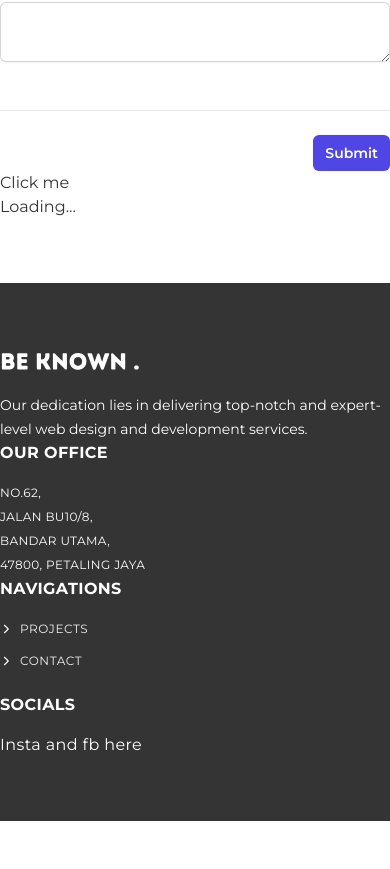
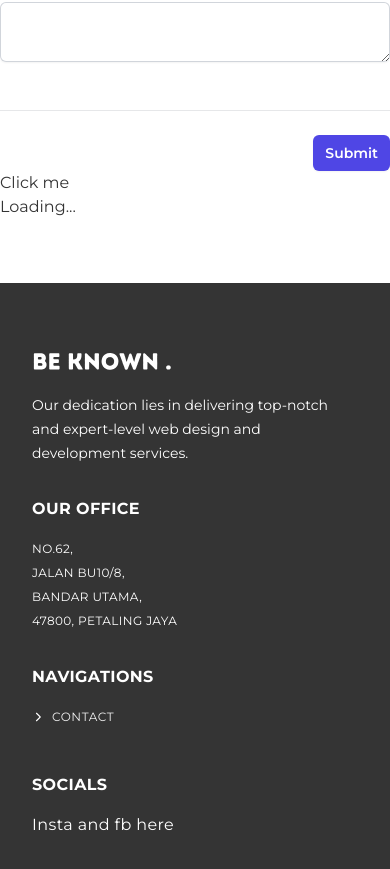
Before and after one commit to brianchoo/be-known, a Next.js app: page /contact in a window 390 px wide. Shown: the part 911-1780 px from the top of the page. Before the commit the page ends 1732 px from the top, so only its background shows below. Built offline with nearby package versions, Linux system fonts and the light colour scheme.

Commit message:
style: fix mobile responsive

```diff
--- a/src/components/Hero.js
+++ b/src/components/Hero.js
@@ -52,26 +52,26 @@ const Hero = () => {
   }, []);
 
   return (
-    <div className="h-screen bg-grey-200 flex justify-center items-center">
+    <div className="h-screen bg-grey-200 flex justify-center items-center px-8 lg:px-0">
       <AnimatedWave color={"#4F46E5"} animationDuration="4s" opacity={"0.6"} />
       <AnimatedWave color={"#4F46E5"} animationDuration="12s" opacity={"0.3"} />
 
       <div className="relative w-full text-center">
         <div
           id="dummy"
-          className="lg:text-9xl font-semibold uppercase w-full invisible"
+          className="lg:text-9xl text-5xl font-semibold uppercase w-full invisible"
         >
           Dummy
         </div>
         <Typewriter
           id="first"
-          className="lg:text-9xl font-semibold uppercase absolute top-0 w-full"
+          className="lg:text-9xl text-5xl font-semibold uppercase absolute top-0 w-full"
           text="Be Visible."
           delay={150}
         />
         <h1
           id="second"
-          className="lg:text-9xl font-semibold uppercase absolute top-0 w-full"
+          className="lg:text-9xl text-5xl font-semibold uppercase absolute top-0 w-full"
         >
           Be Known.
         </h1>
--- a/src/components/layout/footer/Footer.js
+++ b/src/components/layout/footer/Footer.js
@@ -17,16 +17,13 @@ const FooterLinkList = ({ footerLinks }) => {
   );
 };
 
-const FOOTERLINKS = [
-  { label: "Projects", link: "/projects" },
-  { label: "Contact", link: "/contact" },
-];
+const FOOTERLINKS = [{ label: "Contact", link: "/contact" }];
 
 const Footer = () => {
   return (
-    <div className="footer bg-black py-16">
+    <div className="footer bg-black py-16 px-8 lg:px-0">
       <div className="grid grid-cols-12 lg:gap-16 max-w-screen-xl mx-auto">
-        <div className="lg:col-span-3 col-span-12 text-white">
+        <div className="lg:col-span-3 col-span-12 text-white mb-8 lg:mb-0">
           <Image
             src="/logo-white.svg"
             priority={true}
@@ -40,7 +37,7 @@ const Footer = () => {
             design and development services.
           </div>
         </div>
-        <div className="lg:col-span-3 col-span-12 text-white tracking-wide">
+        <div className="lg:col-span-3 col-span-12 text-white tracking-wide mb-8 lg:mb-0">
           <div className="uppercase font-bold mb-4">Our office</div>
           <p className="text-xs font-regular leading-6 uppercase">No.62,</p>
           <p className="text-xs font-regular leading-6 uppercase">
@@ -53,7 +50,7 @@ const Footer = () => {
             47800, Petaling Jaya
           </p>
         </div>
-        <div className="lg:col-span-3 col-span-12 text-white tracking-wide">
+        <div className="lg:col-span-3 col-span-12 text-white tracking-wide mb-6 lg:mb-0">
           <div className="uppercase font-bold mb-4">Navigations</div>
           <FooterLinkList footerLinks={FOOTERLINKS} />
         </div>
--- a/src/components/layout/header/Header.js
+++ b/src/components/layout/header/Header.js
@@ -12,7 +12,7 @@ const NavigationMap = ({ navigationItems }) => {
           href={item.link}
           className={`${
             router.pathname === item.link ? "text-purple" : "text-gray-900"
-          } text-sm font-semibold leading-6 uppercase`}
+          } text-sm font-semibold leading-6 uppercase hover:text-purple`}
         >
           {item.label}
         </a>
@@ -22,8 +22,8 @@ const NavigationMap = ({ navigationItems }) => {
 };
 
 const navigationItems = [
-  { label: "Home", link: "/" },
-  { label: "Projects", link: "/projects" },
+  // { label: "Home", link: "/" },
+  // { label: "Projects", link: "/projects" },
   { label: "Contact", link: "/contact" },
 ];
 
@@ -85,7 +85,7 @@ export default function Header() {
         <div className="hidden lg:flex lg:gap-x-12">
           <NavigationMap navigationItems={navigationItems} />
         </div>
-        <div className="hidden lg:flex lg:flex-1 lg:justify-end lg:items-center">
+        {/* <div className="hidden lg:flex lg:flex-1 lg:justify-end lg:items-center">
           <a href="#" className="text-sm font-semibold leading-6 text-gray-900">
             <svg
               className="w-6 h-6 mx-1"
@@ -108,7 +108,7 @@ export default function Header() {
               <path d="M 31.820312 12 C 13.439312 12 12 13.439312 12 31.820312 L 12 32.179688 C 12 50.560688 13.439312 52 31.820312 52 L 32.179688 52 C 50.560688 52 52 50.560688 52 32.179688 L 52 32 C 52 13.452 50.548 12 32 12 L 31.820312 12 z M 28 16 L 36 16 C 47.129 16 48 16.871 48 28 L 48 36 C 48 47.129 47.129 48 36 48 L 28 48 C 16.871 48 16 47.129 16 36 L 16 28 C 16 16.871 16.871 16 28 16 z M 41.994141 20 C 40.889141 20.003 39.997 20.900859 40 22.005859 C 40.003 23.110859 40.900859 24.003 42.005859 24 C 43.110859 23.997 44.003 23.099141 44 21.994141 C 43.997 20.889141 43.099141 19.997 41.994141 20 z M 31.976562 22 C 26.454563 22.013 21.987 26.501437 22 32.023438 C 22.013 37.545437 26.501437 42.013 32.023438 42 C 37.545437 41.987 42.013 37.498562 42 31.976562 C 41.987 26.454563 37.498562 21.987 31.976562 22 z M 31.986328 26 C 35.299328 25.992 37.992 28.673328 38 31.986328 C 38.007 35.299328 35.326672 37.992 32.013672 38 C 28.700672 38.008 26.008 35.327672 26 32.013672 C 25.992 28.700672 28.673328 26.008 31.986328 26 z" />
             </svg>
           </a>
-        </div>
+        </div> */}
       </nav>
       <div
         className={`${
--- a/src/pages/index.js
+++ b/src/pages/index.js
@@ -30,14 +30,14 @@ const ServiceItem = ({ serviceItems }) => {
         <div
           key={index}
           ref={ref}
-          className="services-item flex lg:gap-6 mb-10 services opacity-0 lg:col-span-6"
+          className="services-item flex gap-6 mb-10 services opacity-0 lg:col-span-6 col-span-12"
         >
           <div className="shrink-0">
             <Image src={item.src} alt={item.alt} width={45} height={80} />
           </div>
           <div>
             <h3 className="font-semibold text-lg mb-1">{item.title}</h3>
-            <p className="leading-7 pr-8">{item.description}</p>
+            <p className="leading-7 lg:pr-8">{item.description}</p>
           </div>
         </div>
       ))}
@@ -81,9 +81,9 @@ export default function Home() {
     <>
       {/* <Ball /> */}
       <Hero />
-      <section className="py-32 services-section">
+      <section className="py-20 lg:py-32 services-section px-8 lg:px-0">
         <div className="mb-20">
-          <h2 className="text-6xl text-center mb-10 font-bold">
+          <h2 className="text-5xl text-center mb-10 font-bold">
             What Do We Do Exactly?
           </h2>
           <p className="max-w-screen-lg mx-auto text-center text-xl leading-7">
@@ -101,36 +101,44 @@ export default function Home() {
         <div className="contact-section-link flex h-full justify-center items-center">
           <a
             href="/contact"
-            className="text-5xl text-white font-bold uppercase pb-2"
+            className="text-5xl text-white font-bold uppercase pb-2 text-center leading-tight"
           >
             Let's talk about your project.
           </a>
         </div>
       </section>
-      <section className="py-32 projects-section">
+      <section className="py-20 lg:py-32 projects-section px-8 lg:px-0">
         <div className="mb-20">
-          <h2 className="text-6xl text-center mb-10 font-bold">Our Work.</h2>
+          <h2 className="text-5xl text-center mb-10 font-bold">Our Work.</h2>
           <p className="max-w-screen-lg mx-auto text-center text-xl">
             Browse our most recent projects below and enjoy our handmade work
             with love for every detail.
           </p>
         </div>
-        <div class="grid grid-cols-12 max-w-screen-lg mx-auto lg:gap-x-6">
-          <div class="col-span-4 bg-gray-950 max-h-96 shadow-border">
+        <div class="grid lg:grid-cols-12 max-w-screen-lg mx-auto lg:gap-x-6">
+          <div class="col-span-4 bg-gray-950 max-h-96 shadow-border mb-20 lg:mb-0">
+            <a href="https://www.centrewest.com.my/index.html" target="_blank">
               <img
                 src="/images/centrewest.webp"
                 alt="centrewest"
                 className="object-cover h-full w-full object-top"
               />
+            </a>
+            <p className="text-center mt-4 font-semibold">Centre West</p>
           </div>
-          <div class="col-span-4 bg-green-400 max-h-96 shadow-border">
+          <div class="col-span-4 bg-green-400 max-h-96 shadow-border mb-10 lg:mb-0">
+            <a href="https://evanlee.my/" target="_blank">
               <img
                 src="/images/evanlee.webp"
                 alt="evanlee"
                 className="object-cover h-full w-full object-top"
               />
+            </a>
+            <p className="text-center mt-4 font-semibold">
+              Evan Lee Associates & Solicitors
+            </p>
           </div>
-          <div class="col-span-4 shadow-border">
+          <div class="col-span-4 shadow-border hidden lg:block">
             <a
               href="/contact"
               className="text-5xl leading-tight font-bold flex items-center justify-center w-full h-full hover:bg-purple hover:text-white transition-all duration-300 ease-in-out relative"
```
Lines whose indentation alone changed are shown as unchanged.
